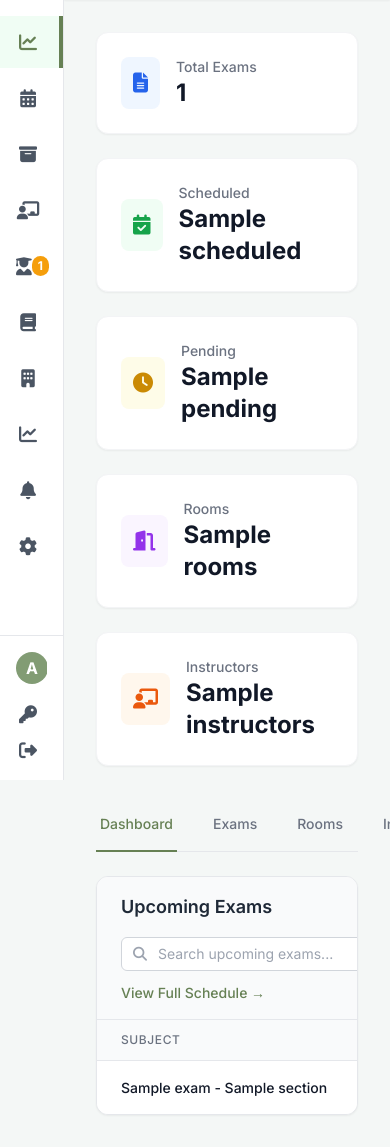
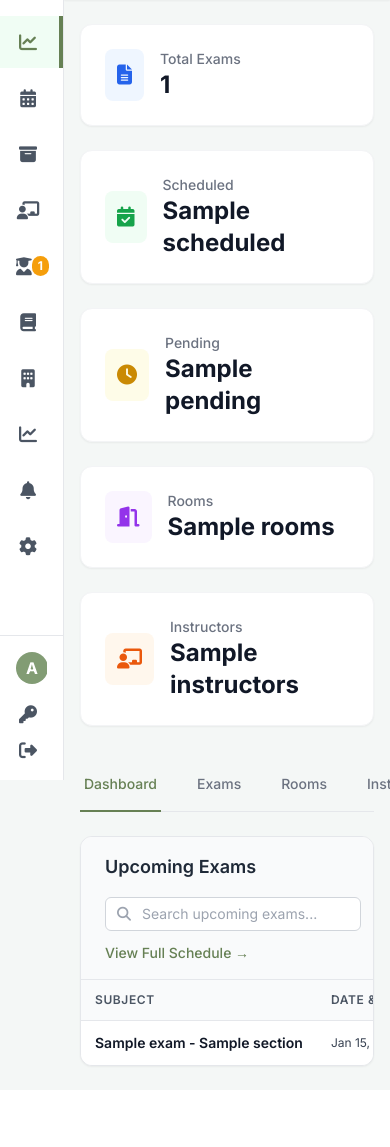
Before and after one commit to poporo24/EXAM_MANAGEMENT, a Flask app: template template/dashboard.html in a window 390 px wide. Shown: the part 64-1211 px from the top of the page. After the commit the page ends 1132 px from the top, so only its background shows below. Run offline with Flask 3, Linux system fonts and the light colour scheme; the template is opened without the code that fills it: most values are stand-ins (such as "Sample title", 1, 10 or a date in 2020); some libraries are stand-ins or nearby versions.

Commit message:
Standardize responsive table layouts, compact cell padding, and sticky action columns across all user portals

```diff
--- a/template/dashboard.html
+++ b/template/dashboard.html
@@ -28,6 +28,11 @@
         html.sidebar-collapsed .nav-text { display: none !important; }
         html.sidebar-collapsed .sidebar-header-container { justify-content: center !important; }
         html.sidebar-collapsed .sidebar-header-container > div:first-child { display: none !important; }
+
+        .overflow-x-auto::-webkit-scrollbar { height: 6px; }
+        .overflow-x-auto::-webkit-scrollbar-track { background: #f1f5f9; border-radius: 4px; }
+        .overflow-x-auto::-webkit-scrollbar-thumb { background: #cbd5e1; border-radius: 4px; }
+        .overflow-x-auto::-webkit-scrollbar-thumb:hover { background: #94a3b8; }
     </style>
 
     <style>
@@ -85,7 +90,7 @@
             </div>
         </header>
 
-        <div class="p-8">
+        <div class="px-4 sm:px-6 lg:px-8 py-6">
             {% with messages = get_flashed_messages(with_categories=true) %}
                 {% if messages %}
                     <div class="mb-6">
@@ -177,20 +182,20 @@
                         <table id="upcomingExamsTable" class="min-w-full divide-y divide-gray-200">
                             <thead class="bg-gray-50">
                                 <tr>
-                                    <th class="px-6 py-3 text-left text-xs font-medium text-gray-500 uppercase tracking-wider">Subject</th>
-                                    <th class="px-6 py-3 text-left text-xs font-medium text-gray-500 uppercase tracking-wider">Date & Time</th>
-                                    <th class="px-6 py-3 text-left text-xs font-medium text-gray-500 uppercase tracking-wider">Room</th>
-                                    <th class="px-6 py-3 text-left text-xs font-medium text-gray-500 uppercase tracking-wider">Status</th>
+                                    <th class="px-3.5 py-3 text-left text-xs font-semibold text-gray-600 uppercase tracking-wider">Subject</th>
+                                    <th class="px-3.5 py-3 text-left text-xs font-semibold text-gray-600 uppercase tracking-wider">Date & Time</th>
+                                    <th class="px-3.5 py-3 text-left text-xs font-semibold text-gray-600 uppercase tracking-wider">Room</th>
+                                    <th class="px-3.5 py-3 text-left text-xs font-semibold text-gray-600 uppercase tracking-wider">Status</th>
                                 </tr>
                             </thead>
                             <tbody class="bg-white divide-y divide-gray-200">
                                 {% if upcoming_exams %}
                                     {% for exam in upcoming_exams %}
                                     <tr class="hover:bg-gray-50 upcoming-exam-row">
-                                        <td class="px-6 py-4 whitespace-nowrap text-sm font-medium text-gray-900">{{ exam.subject_name }} - {{ exam.section }}</td>
-                                        <td class="px-6 py-4 whitespace-nowrap text-sm text-gray-700">{{ exam.exam_date_time | exam_datetime_range(exam.duration_minutes) }}</td>
-                                        <td class="px-6 py-4 whitespace-nowrap text-sm text-gray-500">{{ exam.room_name }}</td>
-                                        <td class="px-6 py-4 whitespace-nowrap text-sm">
+                                        <td class="px-3.5 py-3 whitespace-nowrap text-sm font-semibold text-gray-900">{{ exam.subject_name }} - {{ exam.section }}</td>
+                                        <td class="px-3.5 py-3 whitespace-nowrap text-xs text-gray-700">{{ exam.exam_date_time | exam_datetime_range(exam.duration_minutes) }}</td>
+                                        <td class="px-3.5 py-3 whitespace-nowrap text-xs text-gray-600">{{ exam.room_name }}</td>
+                                        <td class="px-3.5 py-3 whitespace-nowrap text-xs">
                                             {% if exam.status == 'Scheduled' %}
                                                 <span class="px-2 inline-flex text-xs leading-5 font-semibold rounded-full bg-green-100 text-green-800">Scheduled</span>
                                             {% elif exam.status == 'Failed' %}
@@ -269,10 +274,10 @@
                                     <th class="px-4 py-3 text-left">
                                         <input type="checkbox" id="examSelectAll" class="h-4 w-4 text-[#668054] border-gray-300 rounded" onchange="toggleAllExams(this)">
                                     </th>
-                                    <th class="px-6 py-3 text-left text-xs font-medium text-gray-500 uppercase tracking-wider">Subject &amp; Section</th>
-                                    <th class="px-6 py-3 text-left text-xs font-medium text-gray-500 uppercase tracking-wider">Type</th>
-                                    <th class="px-6 py-3 text-left text-xs font-medium text-gray-500 uppercase tracking-wider">Institute</th>
-                                    <th class="px-6 py-3 text-left text-xs font-medium text-gray-500 uppercase tracking-wider">Duration</th>
+                                    <th class="px-3.5 py-3 text-left text-xs font-semibold text-gray-600 uppercase tracking-wider">Subject &amp; Section</th>
+                                    <th class="px-3.5 py-3 text-left text-xs font-semibold text-gray-600 uppercase tracking-wider">Type</th>
+                                    <th class="px-3.5 py-3 text-left text-xs font-semibold text-gray-600 uppercase tracking-wider">Institute</th>
+                                    <th class="px-3.5 py-3 text-left text-xs font-semibold text-gray-600 uppercase tracking-wider">Duration</th>
                                     <th class="px-6 py-3 text-right text-xs font-medium text-gray-500 uppercase tracking-wider">Actions</th>
                                 </tr>
                             </thead>
@@ -283,14 +288,14 @@
                                         <td class="px-4 py-4">
                                             <input type="checkbox" name="exam_ids" value="{{ exam.id }}" class="exam-row-checkbox h-4 w-4 text-[#668054] border-gray-300 rounded" onchange="updateExamBulkToolbar()">
                                         </td>
-                                        <td class="px-6 py-4 whitespace-nowrap">
-                                            <div class="text-sm font-medium text-gray-900">{{ exam.subject_name }}</div>
+                                        <td class="px-3.5 py-3 whitespace-nowrap">
+                                            <div class="text-sm font-semibold text-gray-900">{{ exam.subject_name }}</div>
                                             <div class="text-sm text-gray-500">{{ exam.section }}</div>
                                         </td>
-                                        <td class="px-6 py-4 whitespace-nowrap text-sm text-gray-500">{{ exam.subject_type }}</td>
-                                        <td class="px-6 py-4 whitespace-nowrap text-sm text-gray-500">{{ exam.institute_name }}</td>
-                                        <td class="px-6 py-4 whitespace-nowrap text-sm text-gray-500">{{ (exam.duration_minutes / 60) | round(1) }} hr{{ 's' if exam.duration_minutes != 60 }}</td>
-                                        <td class="px-6 py-4 whitespace-nowrap text-right text-sm font-medium">
+                                        <td class="px-3 py-3 whitespace-nowrap text-xs text-gray-600">{{ exam.subject_type }}</td>
+                                        <td class="px-3.5 py-3 text-xs text-gray-700"><div class="max-w-[200px] leading-snug">{{ exam.institute_name }}</div></td>
+                                        <td class="px-3 py-3 whitespace-nowrap text-xs text-gray-600">{{ (exam.duration_minutes / 60) | round(1) }} hr{{ 's' if exam.duration_minutes != 60 }}</td>
+                                        <td class="px-3.5 py-3 whitespace-nowrap text-right text-sm font-medium sticky right-0 bg-white shadow-[-6px_0_10px_-4px_rgba(0,0,0,0.06)] z-10">
                                             <a href="javascript:void(0)" onclick="confirmDeleteExam('/delete_exam/{{ exam.id }}')" class="text-red-600 hover:text-red-900"><i class="fa-solid fa-trash"></i></a>
                                         </td>
                                     </tr>
@@ -360,10 +365,10 @@
                                             title="Select all">
                                     </th>
                                     <th class="px-4 py-3 text-left text-xs font-medium text-gray-500 uppercase tracking-wider">Room Name</th>
-                                    <th class="px-6 py-3 text-left text-xs font-medium text-gray-500 uppercase tracking-wider">Location</th>
-                                    <th class="px-6 py-3 text-left text-xs font-medium text-gray-500 uppercase tracking-wider">Capacity</th>
-                                    <th class="px-6 py-3 text-left text-xs font-medium text-gray-500 uppercase tracking-wider">Institute</th>
-                                    <th class="px-6 py-3 text-left text-xs font-medium text-gray-500 uppercase tracking-wider">PWD</th>
+                                    <th class="px-3.5 py-3 text-left text-xs font-semibold text-gray-600 uppercase tracking-wider">Location</th>
+                                    <th class="px-3.5 py-3 text-left text-xs font-semibold text-gray-600 uppercase tracking-wider">Capacity</th>
+                                    <th class="px-3.5 py-3 text-left text-xs font-semibold text-gray-600 uppercase tracking-wider">Institute</th>
+                                    <th class="px-3.5 py-3 text-left text-xs font-semibold text-gray-600 uppercase tracking-wider">PWD</th>
                                     <th class="px-6 py-3 text-right text-xs font-medium text-gray-500 uppercase tracking-wider">Actions</th>
                                 </tr>
                             </thead>
@@ -376,14 +381,14 @@
                                                 class="room-row-checkbox h-4 w-4 text-[#668054] border-gray-300 rounded cursor-pointer"
                                                 onchange="updateRoomBulkToolbar()">
                                         </td>
-                                        <td class="px-4 py-4 whitespace-nowrap text-sm font-medium text-gray-900">{{ room.room_name }}</td>
-                                        <td class="px-6 py-4 whitespace-nowrap text-sm text-gray-500">Bldg: {{ room.building }}, Flr: {{ room.floor }}</td>
-                                        <td class="px-6 py-4 whitespace-nowrap text-sm text-gray-500">{{ room.capacity }}</td>
-                                        <td class="px-6 py-4 whitespace-nowrap text-sm text-gray-500">{{ room.institute_name }}</td>
-                                        <td class="px-6 py-4 whitespace-nowrap text-sm text-gray-500">
+                                        <td class="px-3.5 py-3 whitespace-nowrap text-sm font-semibold text-gray-900">{{ room.room_name }}</td>
+                                        <td class="px-3.5 py-3 whitespace-nowrap text-xs text-gray-600">Bldg: {{ room.building }}, Flr: {{ room.floor }}</td>
+                                        <td class="px-3 py-3 whitespace-nowrap text-center text-xs font-semibold text-gray-700">{{ room.capacity }}</td>
+                                        <td class="px-3.5 py-3 text-xs text-gray-700"><div class="max-w-[200px] leading-snug">{{ room.institute_name }}</div></td>
+                                        <td class="px-3 py-3 whitespace-nowrap text-center text-xs text-gray-500">
                                             {% if room.is_pwd_accessible %}<i class="fa-solid fa-wheelchair text-blue-500"></i>{% else %}-{% endif %}
                                         </td>
-                                        <td class="px-6 py-4 whitespace-nowrap text-right text-sm font-medium">
+                                        <td class="px-3.5 py-3 whitespace-nowrap text-right text-sm font-medium sticky right-0 bg-white shadow-[-6px_0_10px_-4px_rgba(0,0,0,0.06)] z-10">
                                             <button type="button" onclick="openEditRoomModal('{{ room.id }}', '{{ room.room_name }}', '{{ room.capacity }}', '{{ room.building }}', '{{ room.floor }}', '{{ room.institute_id }}', '{{ room.is_pwd_accessible }}')" class="text-blue-600 hover:text-blue-900 mr-3"><i class="fa-solid fa-edit"></i></button>
                                             <a href="javascript:void(0)" onclick="confirmDeleteRoom('/delete_room/{{ room.id }}')" class="text-red-600 hover:text-red-900"><i class="fa-solid fa-trash"></i></a>
                                         </td>
@@ -450,9 +455,9 @@
                                         <input type="checkbox" id="instructorSelectAll" onchange="toggleInstructorSelectAll(this)"
                                             class="h-4 w-4 text-[#668054] border-gray-300 rounded cursor-pointer" title="Select all">
                                     </th>
-                                    <th class="px-6 py-3 text-left text-xs font-medium text-gray-500 uppercase tracking-wider">Name</th>
-                                    <th class="px-6 py-3 text-left text-xs font-medium text-gray-500 uppercase tracking-wider">Institute</th>
-                                    <th class="px-6 py-3 text-left text-xs font-medium text-gray-500 uppercase tracking-wider">Status</th>
+                                    <th class="px-3.5 py-3 text-left text-xs font-semibold text-gray-600 uppercase tracking-wider">Name</th>
+                                    <th class="px-3.5 py-3 text-left text-xs font-semibold text-gray-600 uppercase tracking-wider">Institute</th>
+                                    <th class="px-3.5 py-3 text-left text-xs font-semibold text-gray-600 uppercase tracking-wider">Status</th>
                                     <th class="px-6 py-3 text-right text-xs font-medium text-gray-500 uppercase tracking-wider">Actions</th>
                                 </tr>
                             </thead>
--- a/template/proctor_dashboard.html
+++ b/template/proctor_dashboard.html
@@ -452,7 +452,7 @@
             </div>
         </header>
 
-        <div class="p-8 screen-content">
+        <div class="px-4 sm:px-6 lg:px-8 py-6 screen-content">
             {% with messages = get_flashed_messages(with_categories=true) %}
                 {% if messages %}
                     <div class="mb-6">
```
Also changed, not shown: template/faculty.html (+43 -35 lines), template/secretary.html (+22 -17 lines), template/students.html (+31 -24 lines), template/subjects.html (+23 -16 lines), template/super_admin.html (+25 -20 lines).
